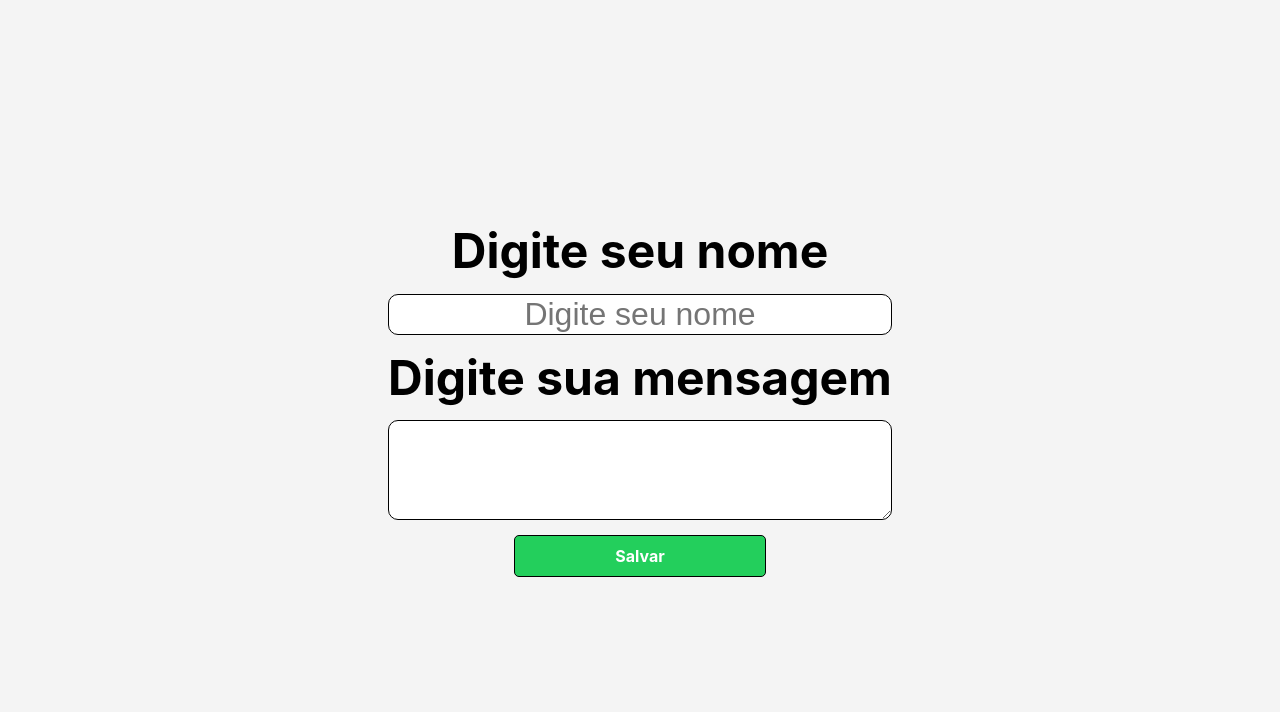
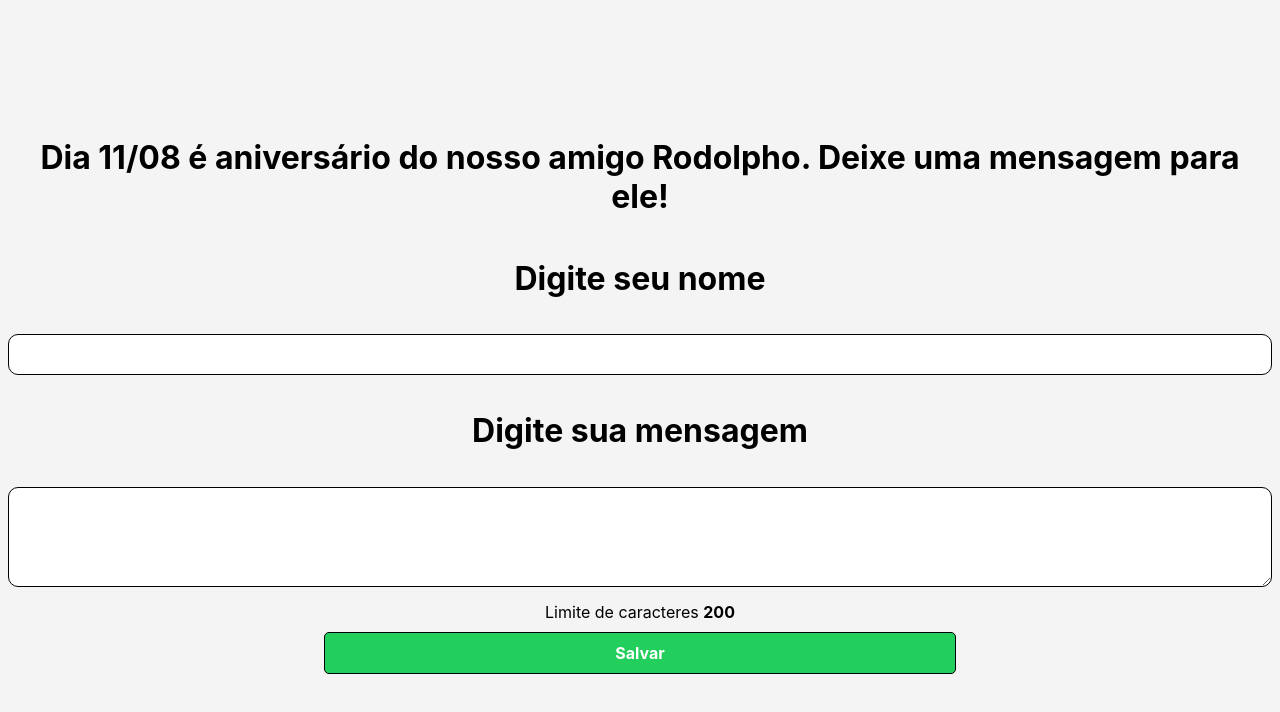
Before and after one commit to lcsrodrigues/myCongrats, a Next.js app: page /addCongrats in a window 1280 px wide. Shown: the top 712 px of the page. Built offline with nearby package versions, Linux system fonts and the light colour scheme.

Commit message:
Adição de validações

```diff
--- a/pages/addCongrats.tsx
+++ b/pages/addCongrats.tsx
@@ -8,11 +8,19 @@ export default function AddCongrats() {
 
     const [nome, setNome] = useState("");
     const [mensagem, setMensagem] = useState("");
+    const [maxCaracteres, setMaxCaracteres] = useState(200);
 
     const saveMessage = () => {
-        console.log(nome);
-        console.log(mensagem);
+        var valid = false;
 
+        if (nome.length == 0 || mensagem.length == 0) {
+            valid = false;
+            alert("Os campos não podem ficar em branco.")
+        } else {
+            valid = true;
+        }
+
+        if (valid) {
             const data = {
                 NOME: nome,
                 DESCRICAO: mensagem
@@ -20,11 +28,15 @@ export default function AddCongrats() {
 
             axios.post("https://webapimydelivery.com.br/_api/comemoracao/recado", data)
                 .then(function (res) {
+                    const aux = confirm("Revise com atenção sua mensagem, você não poderá editá-la posteriormente.")
+                    if (aux) {
                         router.push("/");
+                    }
                 })
                 .catch(function (err) {
                     alert(JSON.stringify(err));
                 })
+        }
     }
 
     return (
@@ -36,10 +48,19 @@ export default function AddCongrats() {
             </Head>
 
             <main className={styles.main}>
-                <h1 className={styles.title}>Digite seu nome</h1>
-                <input type="text" placeholder="Digite seu nome" onBlur={(e) => { setNome(e.target.value) }} />
-                <h1 className={styles.title}>Digite sua mensagem</h1>
-                <textarea maxLength={200} onBlur={(e) => { setMensagem(e.target.value) }}></textarea>
+                <h1 className={styles.msgTitle}>
+                    Dia 11/08 é aniversário do nosso amigo Rodolpho. Deixe uma mensagem para ele!
+                </h1>
+                <h1 className={styles.msgTitle}>Digite seu nome</h1>
+                <input type="text" onBlur={(e) => { setNome(e.target.value) }} />
+                <h1 className={styles.msgTitle}>Digite sua mensagem</h1>
+                <textarea
+                    maxLength={200}
+                    onBlur={(e) => { setMensagem(e.target.value) }}
+                    onChange={(e) => { setMaxCaracteres(200 - e.target.value.length) }}
+                >
+                </textarea>
+                <span>Limite de caracteres <strong>{maxCaracteres}</strong></span>
                 <div className={styles.btnSalvar} onClick={saveMessage}>Salvar</div>
             </main>
         </div>
--- a/pages/components/cards/styles.module.scss
+++ b/pages/components/cards/styles.module.scss
@@ -30,7 +30,7 @@
 }
 
 @media screen and (min-width: 1000px) {
-    .card{
+    .card {
         width: 50%;
     }
 }
--- a/styles/Home.module.css
+++ b/styles/Home.module.css
@@ -21,6 +21,10 @@
 
   .main .perfil img {
     border-radius: 100%;
+  }
+
+  .main .msgTitle{
+    text-align: center;
   }
 
   .main input {
@@ -53,6 +57,7 @@
     background-color: #23cf5c;
     color: #fff;
     font-weight: bold;
+    margin: 10px 0;
   }
 
   .footer {
```
Lines whose indentation alone changed are shown as unchanged.
